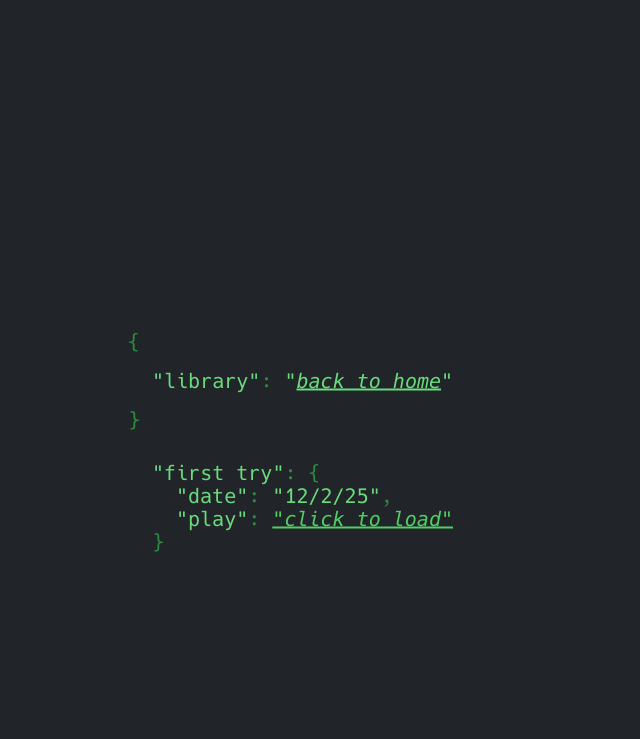
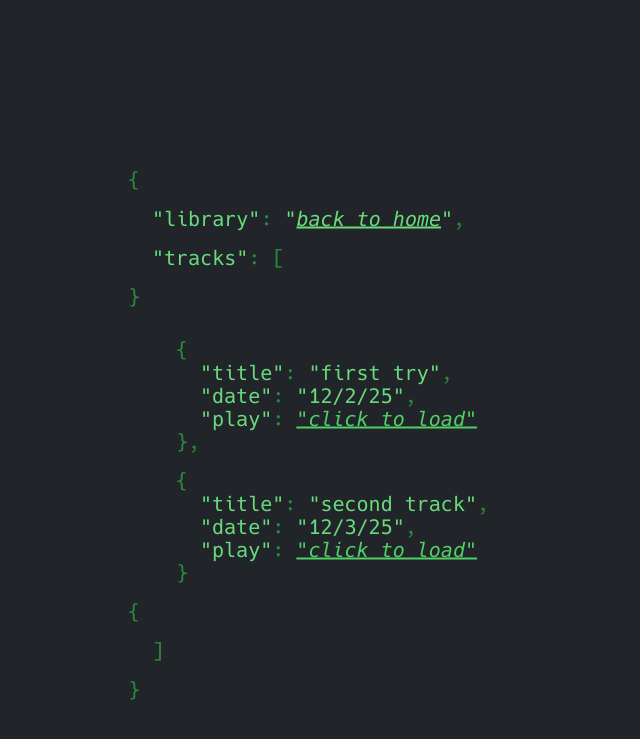
Before and after one commit to SpicySands/SpicySands.github.io, a Jekyll site: the page built from library.html, in a window 1280 px wide. Shown: the top 739 px of the page, without its empty margins (0-640 px from the left). Built offline with Jekyll 4.4.1, drawn with Linux system fonts in a browser that asks for light colours; a script that is not in the unit is left out; part of the change alters nothing that is shown.

Commit message:
Update library.html

```diff
--- a/library.html
+++ b/library.html
@@ -6,21 +6,31 @@ permalink: /library/
 
 <div id="json">
   <div class="my ms">
-    <span class="key">"library"</span>: <span class="value">"<a href="{{ '/' | relative_url }}">back to home</a>"</span>
+    <span class="key">"library"</span>: <span class="value">"<a href="{{ '/' | relative_url }}">back to home</a>"</span>,
+  </div>
+  <div class="my ms">
+    <span class="key">"tracks"</span>: [
   </div>
 </div>
 
 <div id="tracks-list"></div>
 
+<div id="json">
+  <div class="my ms">
+    ]
+  </div>
+</div>
+
 <script type="module">
   // List your track files here
   const tracks = [
     { file: 'track01.txt', title: 'first try', date: '12/2/25' },
-    // Add more tracks here as you create them:
-    // { file: 'track02.txt', title: 'second track', date: '12/3/25' },
+    { file: 'track02.txt', title: 'second track', date: '12/3/25' },
+    // Add more tracks here as you create them
   ];
 
   const tracksList = document.getElementById('tracks-list');
+  const strudelInstances = {}; // Track loaded instances
 
   for (let i = 0; i < tracks.length; i++) {
     const track = tracks[i];
@@ -30,12 +40,15 @@ permalink: /library/
     const trackEntry = document.createElement('div');
     trackEntry.className = 'my ms';
     trackEntry.innerHTML = `
-      <span class="key">"${track.title}"</span>: {
       <div class="ms">
-        <span class="key">"date"</span>: <span class="value">"${track.date}"</span>,<br>
-        <span class="key">"play"</span>: <span class="value"><a href="#" id="play-${trackId}" style="color: var(--oc-green-5);">"click to load"</a></span>
+        {
+        <div class="ms">
+          <span class="key">"title"</span>: <span class="value">"${track.title}"</span>,<br>
+          <span class="key">"date"</span>: <span class="value">"${track.date}"</span>,<br>
+          <span class="key">"play"</span>: <span class="value"><a href="#" id="play-${trackId}" style="color: var(--oc-green-5);">"click to load"</a></span>
+        </div>
+        }${i < tracks.length - 1 ? ',' : ''}
       </div>
-      }${i < tracks.length - 1 ? ',' : ''}
     `;
     tracksList.appendChild(trackEntry);
 
@@ -51,15 +64,29 @@ permalink: /library/
       e.preventDefault();
 
       const container = document.getElementById(`strudel-${trackId}`);
+      const link = e.target;
 
-      // If already loaded, just toggle visibility
+      // If already loaded, toggle visibility and stop audio when hiding
       if (container.innerHTML !== '') {
-        container.style.display = container.style.display === 'none' ? 'block' : 'none';
-        e.target.textContent = container.style.display === 'none' ? '"click to load"' : '"hide player"';
+        if (container.style.display === 'none') {
+          container.style.display = 'block';
+          link.textContent = '"hide player"';
+        } else {
+          // Hide and try to stop audio
+          container.style.display = 'none';
+          link.textContent = '"click to load"';
+
+          // Try to stop the audio by removing and recreating the element
+          const oldRepl = container.querySelector('strudel-repl');
+          if (oldRepl) {
+            oldRepl.remove();
+            strudelInstances[trackId] = null;
+          }
+        }
         return;
       }
 
-      // Load the track
+      // Load the track for the first time
       try {
         const url = `{{ "/assets/tracks/" | relative_url }}${track.file}`;
         const response = await fetch(url);
@@ -73,8 +100,9 @@ permalink: /library/
         strudelRepl.setAttribute('code', code);
 
         container.appendChild(strudelRepl);
+        strudelInstances[trackId] = strudelRepl;
         container.style.display = 'block';
-        e.target.textContent = '"hide player"';
+        link.textContent = '"hide player"';
 
       } catch (error) {
         console.error(`Error loading ${track.file}:`, error);
```
